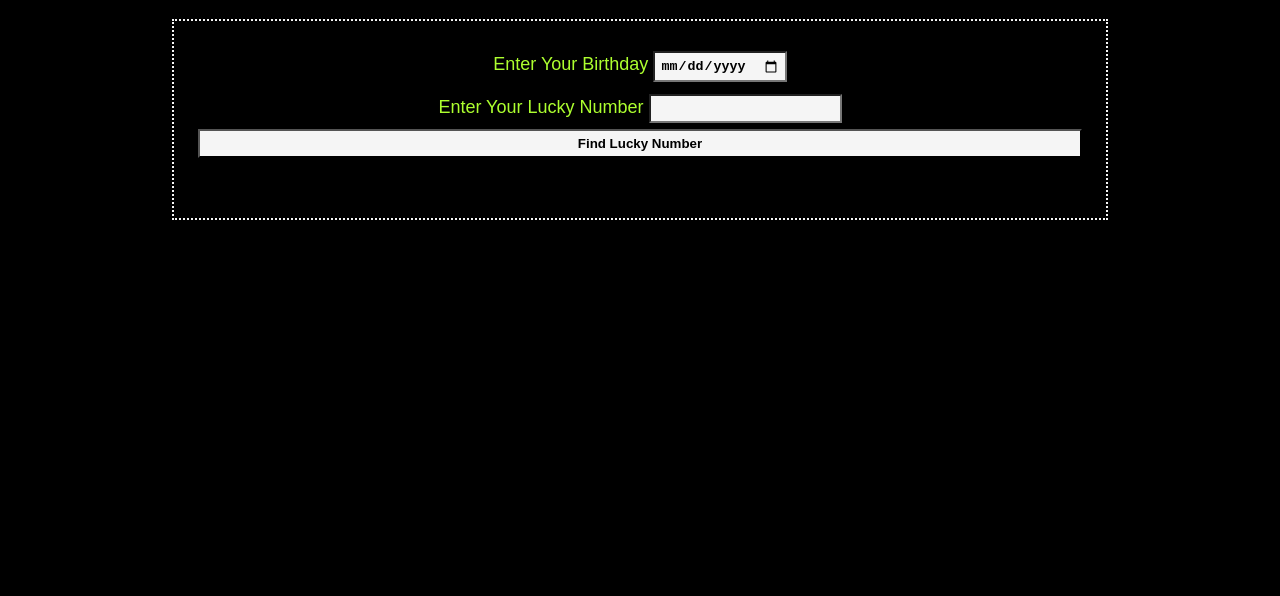
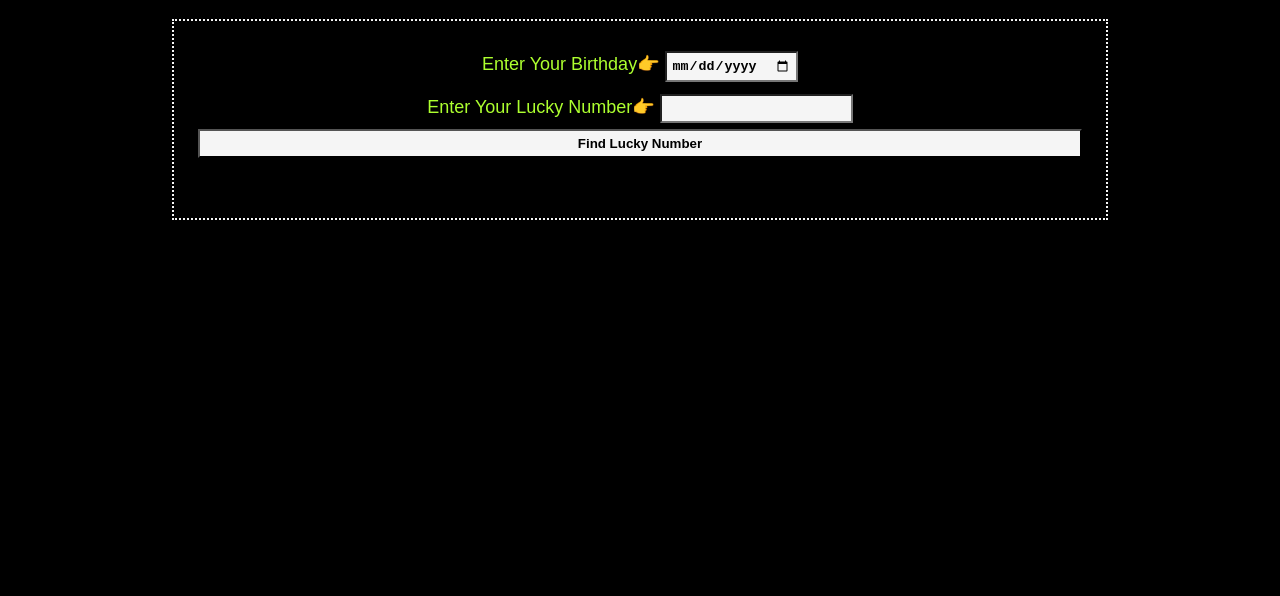
Before and after one commit to Abhisek-panda/Lucky-Number-App, a plain HTML site: page index.html in a window 1280 px wide. Shown: the part 62-658 px from the top of the page. Drawn offline with Linux system fonts and the light colour scheme.

Commit message:
Update index.html

```diff
--- a/index.html
+++ b/index.html
@@ -11,12 +11,12 @@
     <h1>Is Your Birthdate Is Lucky Or Not?🥳</h1>
     <div class="container">
         <div class="edit">
-            <label for="birthday-box">Enter Your Birthday</label>
+            <label for="birthday-box">Enter Your Birthday👉</label>
             <input type="date" id="birthday-box" class="input-edit">
         </div>
         <div class="edit">
 
-            <label for="lucky-box">Enter Your Lucky Number</label>
+            <label for="lucky-box">Enter Your Lucky Number👉</label>
             <input type="number" id="lucky-box"class="input-edit">
         </div>
         <button id="btn">Find Lucky Number</button>
```
